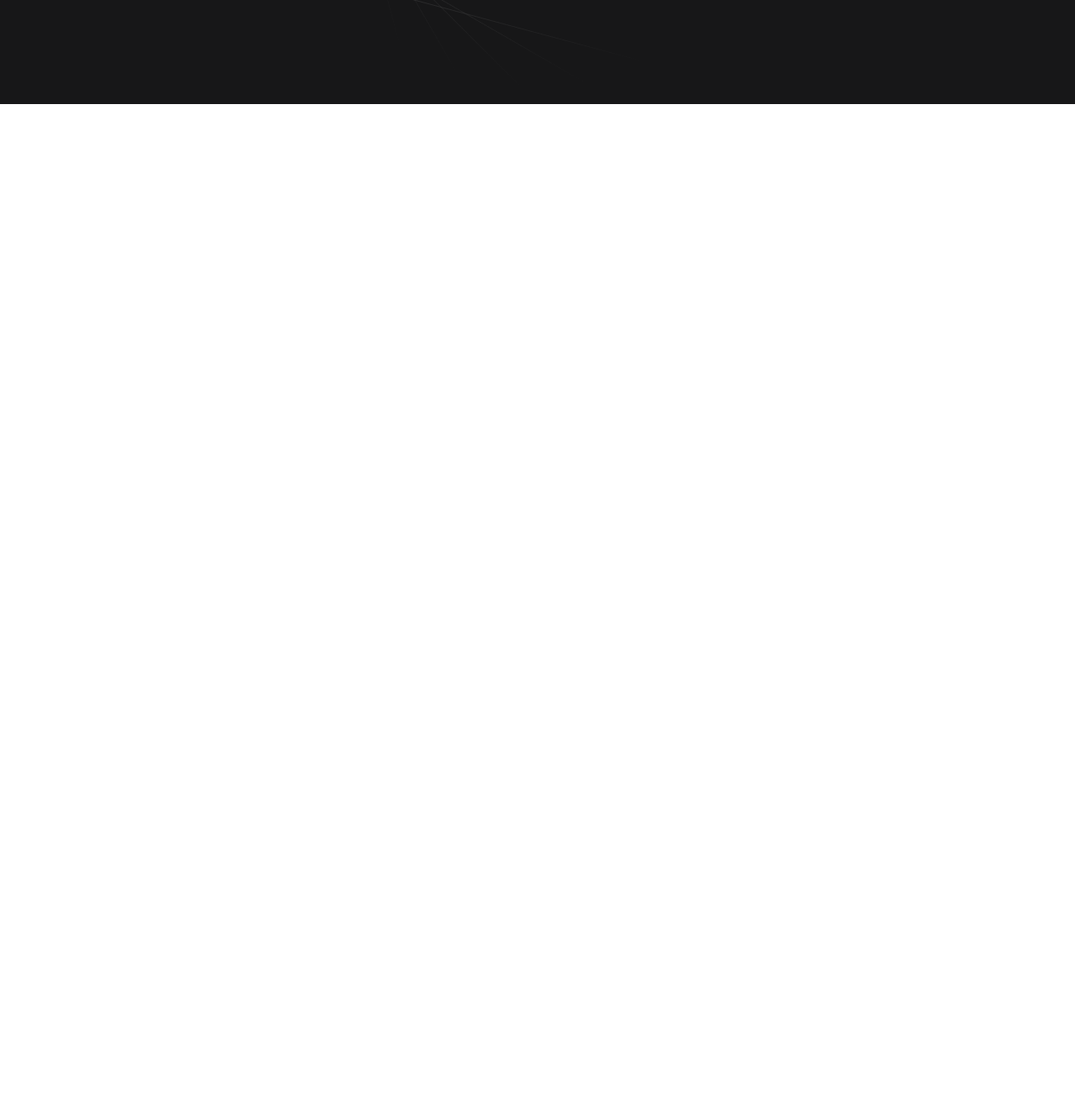
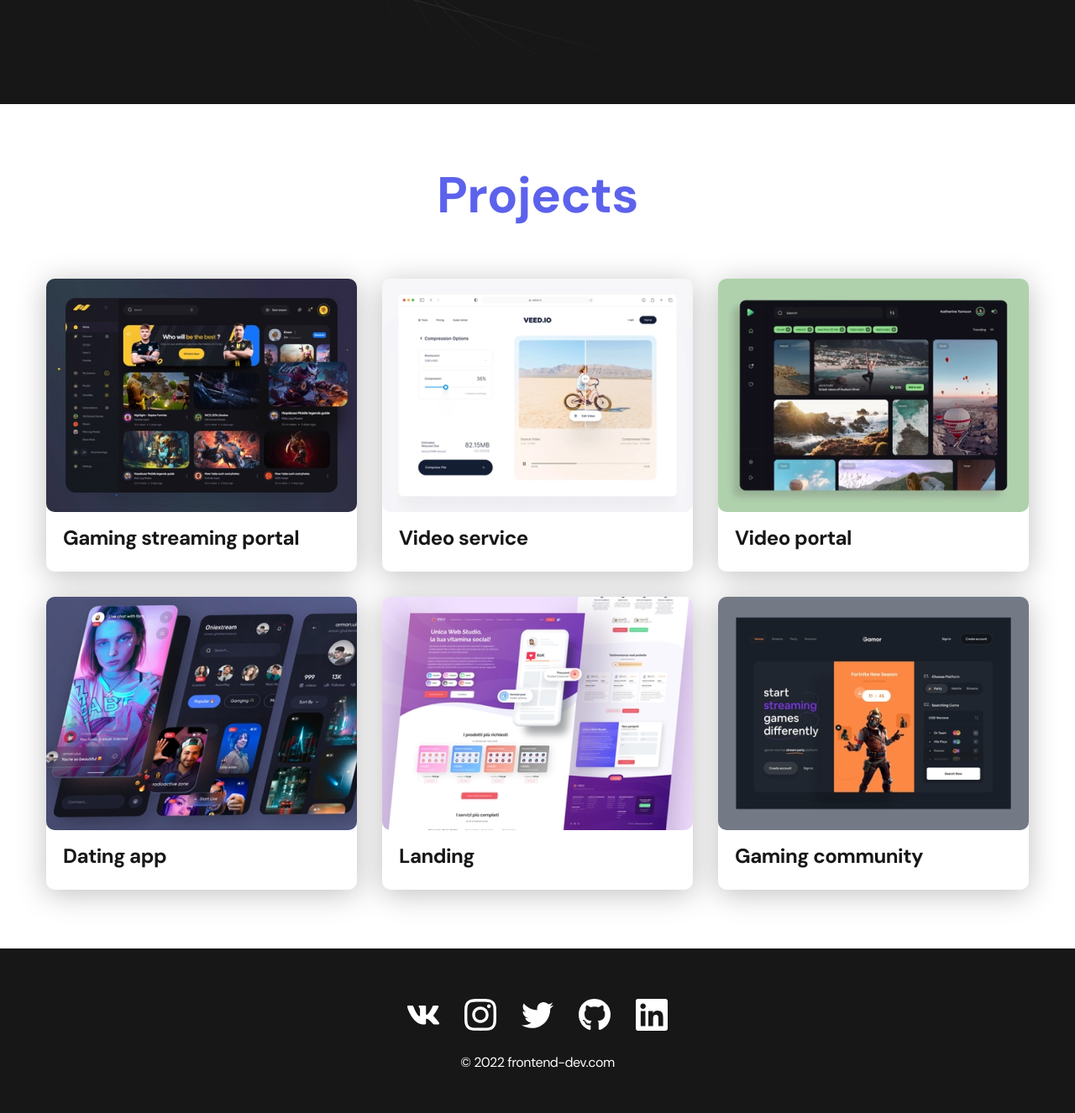
Before and after one commit to kitOl/freelancer_1_potrfolio, a plain HTML site: page index.html in a window 1280 px wide. Shown: the part 580-1906 px from the top of the page at 84% size. Before the commit the page ends 800 px from the top, so only its background shows below. Drawn offline with Linux system fonts and the light colour scheme.

Commit message:
add projects and footer sections

```diff
--- a/css/main.css
+++ b/css/main.css
@@ -167,3 +167,77 @@ body {
   position: relative;
   top: 1px;
 }
+
+/* General */
+
+.section {
+  padding: 70px 0;
+}
+
+.title-1 {
+  margin-bottom: 60px;
+  font-size: 60px;
+  font-weight: 700;
+  line-height: 1.3;
+  color: var(--accent);
+  text-align: center;
+}
+
+/* Projects */
+
+.projects {
+  display: flex;
+  flex-wrap: wrap;
+  column-gap: 30px;
+  row-gap: 30px;
+}
+
+.project {
+  max-width: 370px;
+  background-color: var(--white);
+  border-radius: 10px;
+  background: #fff;
+  box-shadow: 0px 5px 35px 0px rgba(0, 0, 0, 0.25);
+}
+
+.project__img {
+  border-radius: 10px;
+}
+
+.project__title {
+  padding: 15px 20px 25px;
+  font-size: 24px;
+  font-style: normal;
+  font-weight: 700;
+  line-height: 1.3;
+  color: var(--text-color);
+}
+
+/* Footer */
+
+.footer {
+  padding: 60px 0 50px;
+  background-color: var(--dark-bg);
+  color: var(--header-text);
+}
+
+.footer__wrapper {
+  display: flex;
+  flex-direction: column;
+  align-items: center;
+  row-gap: 27px;
+}
+
+.social {
+  display: flex;
+  align-items: center;
+  column-gap: 30px;
+}
+
+.copyright {
+  font-size: 16px;
+}
+
+.copyright p + p {
+  margin-top: 0.5em;
+}
--- a/index.html
+++ b/index.html
@@ -42,5 +42,104 @@
         <a href="#!" class="btn">Download CV</a>
       </div>
     </header>
+
+    <main class="section">
+      <div class="container">
+        <h2 class="title-1">Projects</h2>
+        <ul class="projects">
+          <li class="project">
+            <a href="./project-page.html">
+              <img
+                src="img/projects/01.jpg"
+                alt="Project img"
+                class="project__img"
+              />
+              <h3 class="project__title">Gaming streaming portal</h3>
+            </a>
+          </li>
+          <li class="project">
+            <a href="./project-page.html">
+              <img
+                src="img/projects/02.jpg"
+                alt="Project img"
+                class="project__img"
+              />
+              <h3 class="project__title">Video service</h3>
+            </a>
+          </li>
+          <li class="project">
+            <a href="./project-page.html">
+              <img
+                src="img/projects/03.jpg"
+                alt="Project img"
+                class="project__img"
+              />
+              <h3 class="project__title">Video portal</h3>
+            </a>
+          </li>
+          <li class="project">
+            <a href="./project-page.html">
+              <img
+                src="img/projects/04.jpg"
+                alt="Project img"
+                class="project__img"
+              />
+              <h3 class="project__title">Dating app</h3>
+            </a>
+          </li>
+          <li class="project">
+            <a href="./project-page.html">
+              <img
+                src="img/projects/05.jpg"
+                alt="Project img"
+                class="project__img"
+              />
+              <h3 class="project__title">Landing</h3>
+            </a>
+          </li>
+          <li class="project">
+            <a href="./project-page.html">
+              <img
+                src="img/projects/06.jpg"
+                alt="Project img"
+                class="project__img"
+              />
+              <h3 class="project__title">Gaming community</h3>
+            </a>
+          </li>
+        </ul>
+      </div>
+    </main>
+
+    <footer class="footer">
+      <div class="container">
+        <div class="footer__wrapper">
+          <ul class="social">
+            <li class="social__item">
+              <a href="#!"><img src="img/icons/vk.svg" alt="VK" /></a>
+            </li>
+            <li class="social__item">
+              <a href="#!"
+                ><img src="img/icons/instagram.svg" alt="Instagram"
+              /></a>
+            </li>
+            <li class="social__item">
+              <a href="#!"><img src="img/icons/twitter.svg" alt="Twitter" /></a>
+            </li>
+            <li class="social__item">
+              <a href="#!"><img src="img/icons/gitHub.svg" alt="gitHub" /></a>
+            </li>
+            <li class="social__item">
+              <a href="#!"
+                ><img src="img/icons/linkedIn.svg" alt="linkedIn"
+              /></a>
+            </li>
+          </ul>
+          <div class="copyright">
+            <p>© 2022 frontend-dev.com</p>
+          </div>
+        </div>
+      </div>
+    </footer>
   </body>
 </html>
```
Also changed, not shown: img/icons/gitHub.svg (added), img/icons/instagram.svg (added), img/icons/linkedIn.svg (added), img/icons/twitter.svg (added), img/icons/vk.svg (added), img/projects/01.jpg (added), img/projects/02.jpg (added), img/projects/03.jpg (added), img/projects/04.jpg (added), img/projects/05.jpg (added), img/projects/06.jpg (added), 1 other file.
